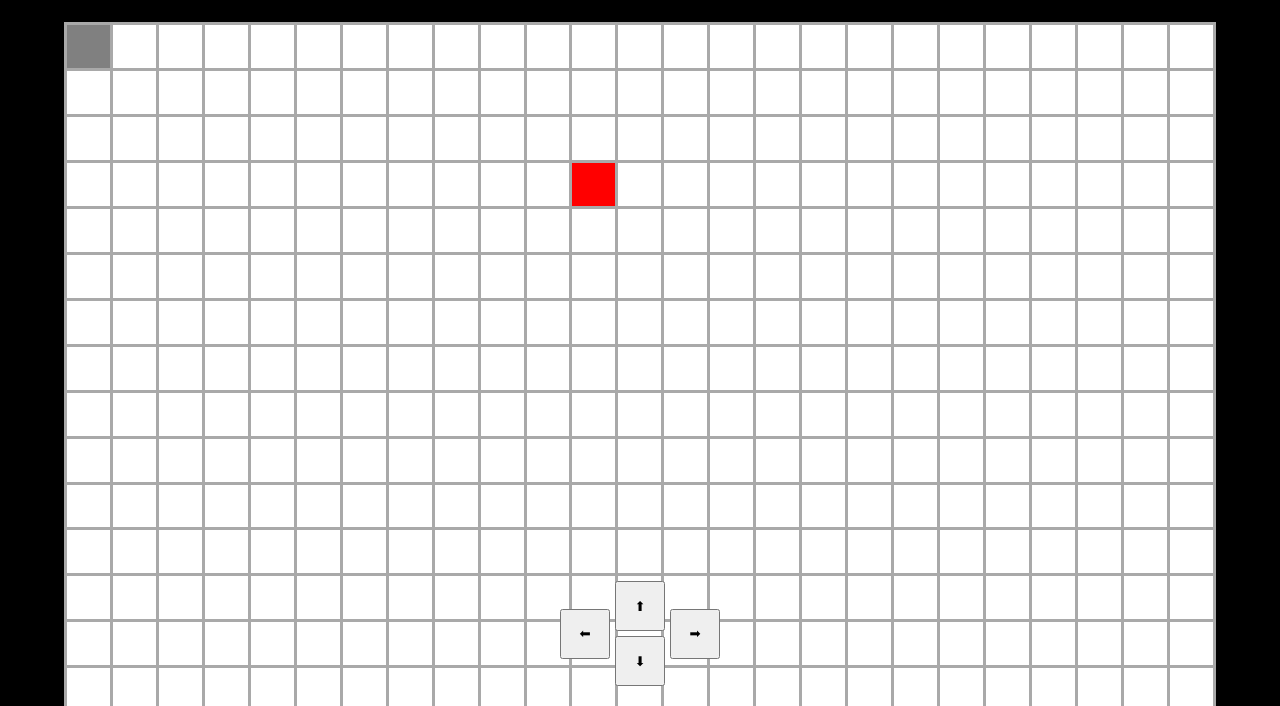
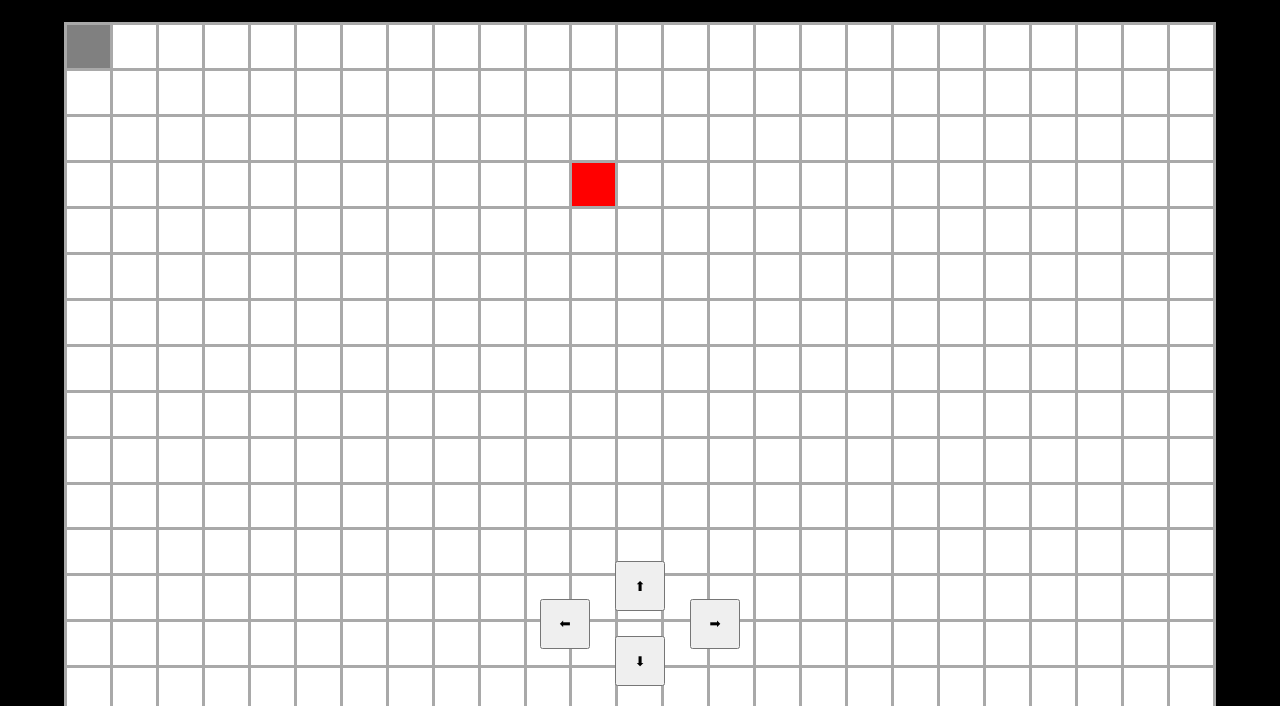
Before and after one commit to wekidseoul/black-mamba, a website with bundled scripts: page index.html in a window 1280 px wide. Shown: the part 94-800 px from the top of the page. Built offline with nearby package versions, Linux system fonts and the light colour scheme; a web font is replaced by a local one.

Commit message:
fix : 사파리 더블클릭 제한

```diff
--- a/index.html
+++ b/index.html
@@ -4,6 +4,7 @@
     <meta charset="UTF-8">
     <meta http-equiv="X-UA-Compatible" content="IE=edge">
     <meta name="viewport" content="width=device-width, initial-scale=1.0, user-scalable=no">
+    <link rel="shortcut icon" href="src/img/mamba.png" type="image/x-icon">
     <link rel="stylesheet" href="src/css/style.css">
     <title>Black Mamba</title>
 </head>
--- a/src/css/style.css
+++ b/src/css/style.css
@@ -72,15 +72,15 @@ main {
     position: absolute;
     top: 50%;
     left: 50%;
-    transform: translate(-160%, -50%);
+    transform: translate(-200%, -50%);
 }
 #arrow5 {
     position: absolute;
     top: 50%;
     right: 50%;
-    transform: translate(160%, -50%);
+    transform: translate(200%, -50%);
 }
 
-#arrow7 {
-    margin-top: 10%;
+#arrow1 {
+    margin-bottom: 50%;
 }
--- a/src/js/main.js
+++ b/src/js/main.js
@@ -320,3 +320,7 @@ upBtn.addEventListener("click", keyEvent);
 downBtn.addEventListener("click", keyEvent);
 leftBtn.addEventListener("click", keyEvent);
 rightBtn.addEventListener("click", keyEvent);
+
+window.addEventListener('dblclick', (e) => {
+    e.preventDefault();
+});
```
Also changed, not shown: src/img/mamba.png (added).
